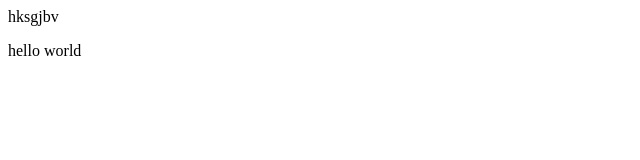
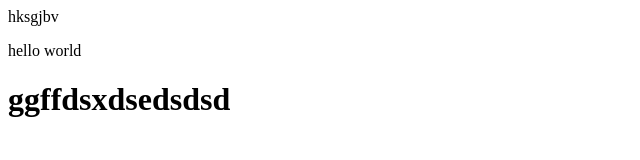
Before and after one commit to Rhcoder79/my-ph-assignment-2, a plain HTML site: page index.html in a window 1280 px wide. Shown: the whole page, without its empty margins (0-640 px from the left). Drawn offline with Linux system fonts and the light colour scheme.

Commit message:
secend commit

```diff
--- a/index.html
+++ b/index.html
@@ -10,5 +10,6 @@
     <p>hello world
 
     </p>
+    <h1>ggffdsxdsedsdsd</h1>
 </body>
 </html>
```
